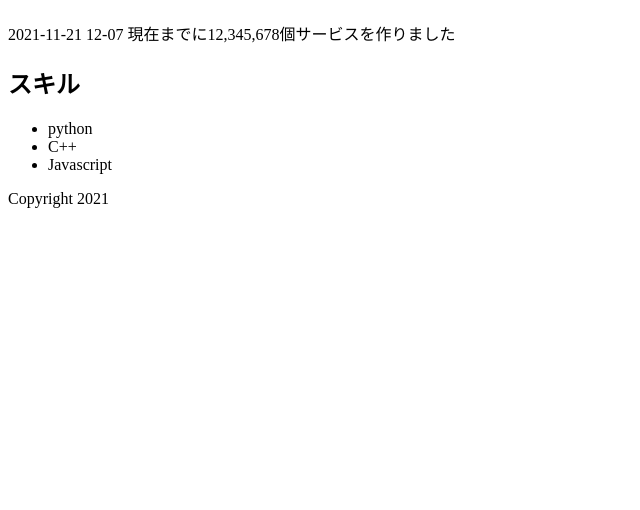
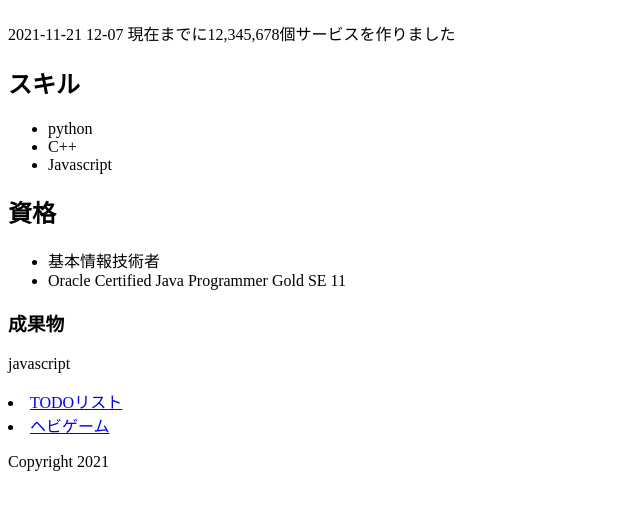
Before and after one commit to tetraion/django-website2, a Django app: page /about/ in a window 1280 px wide. Shown: the part 155-665 px from the top of the page, without its empty margins (0-640 px from the left). Run offline with Django 3.2, Linux system fonts and the light colour scheme.

Commit message:
自己紹介追加

```diff
--- a/website/templates/about.html
+++ b/website/templates/about.html
@@ -13,4 +13,16 @@
     no_list
     {% endfor %}
 </ul>
+<h2>資格</h2>
+<ul>
+    {% for license in licenses %}
+    <li>{{license}}</li>
+    {% empty %}
+    no_list
+    {% endfor %}
+</ul>
+<h3>成果物</h3>
+<p>javascript</p>
+<li><a href="https://tetraion.github.io/practice_j2/">TODOリスト</a></li>
+<li><a href="https://tetraion.github.io/HEBI/">ヘビゲーム</a></li>
 {% endblock %}
--- a/website/views.py
+++ b/website/views.py
@@ -18,6 +18,9 @@ class AboutView(TemplateView):
             "python",
             "C++",
             "Javascript",
-
+        ]
+        ctxt["licenses"]=[
+            "基本情報技術者",
+            "Oracle Certified Java Programmer Gold SE 11",
         ]
         return ctxt
```
